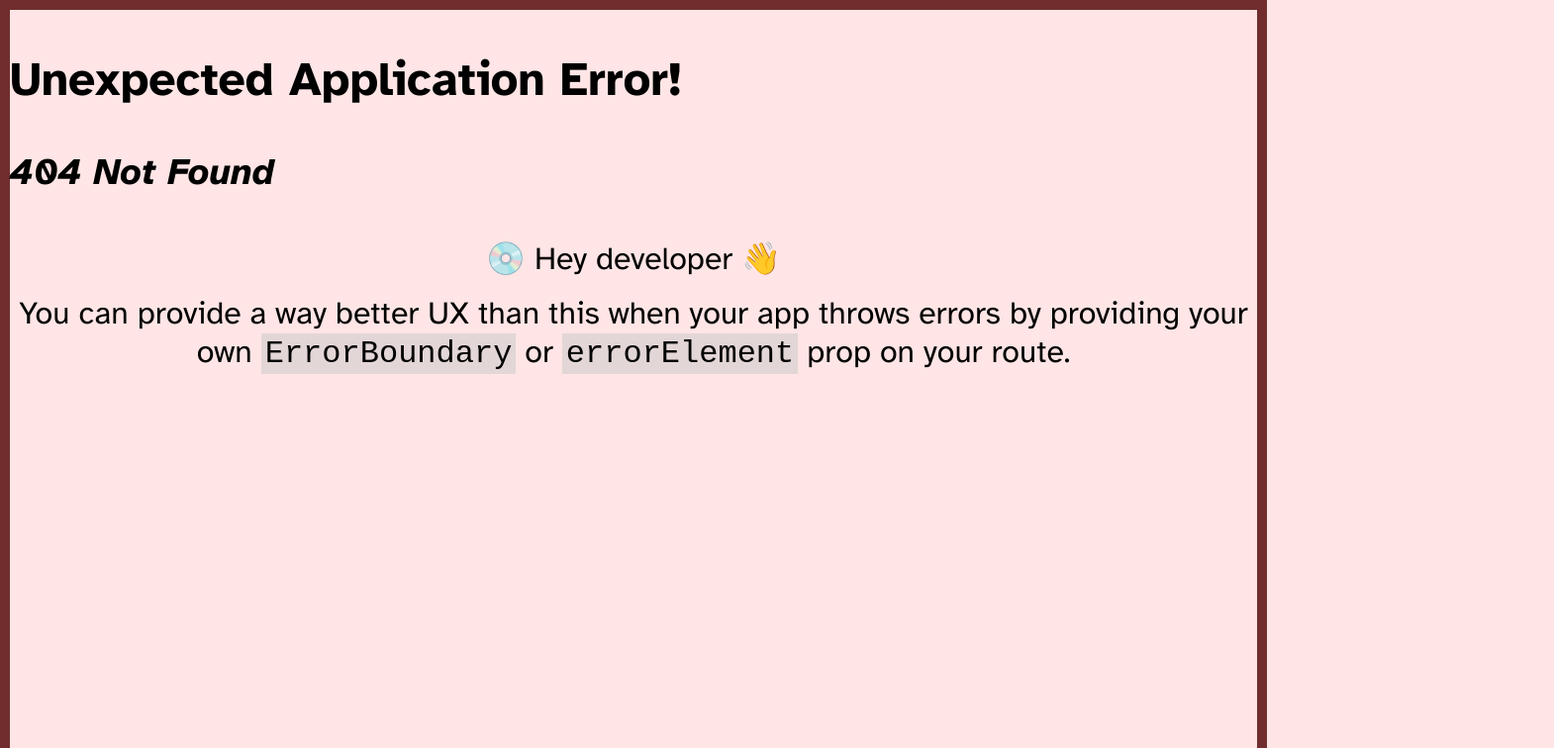
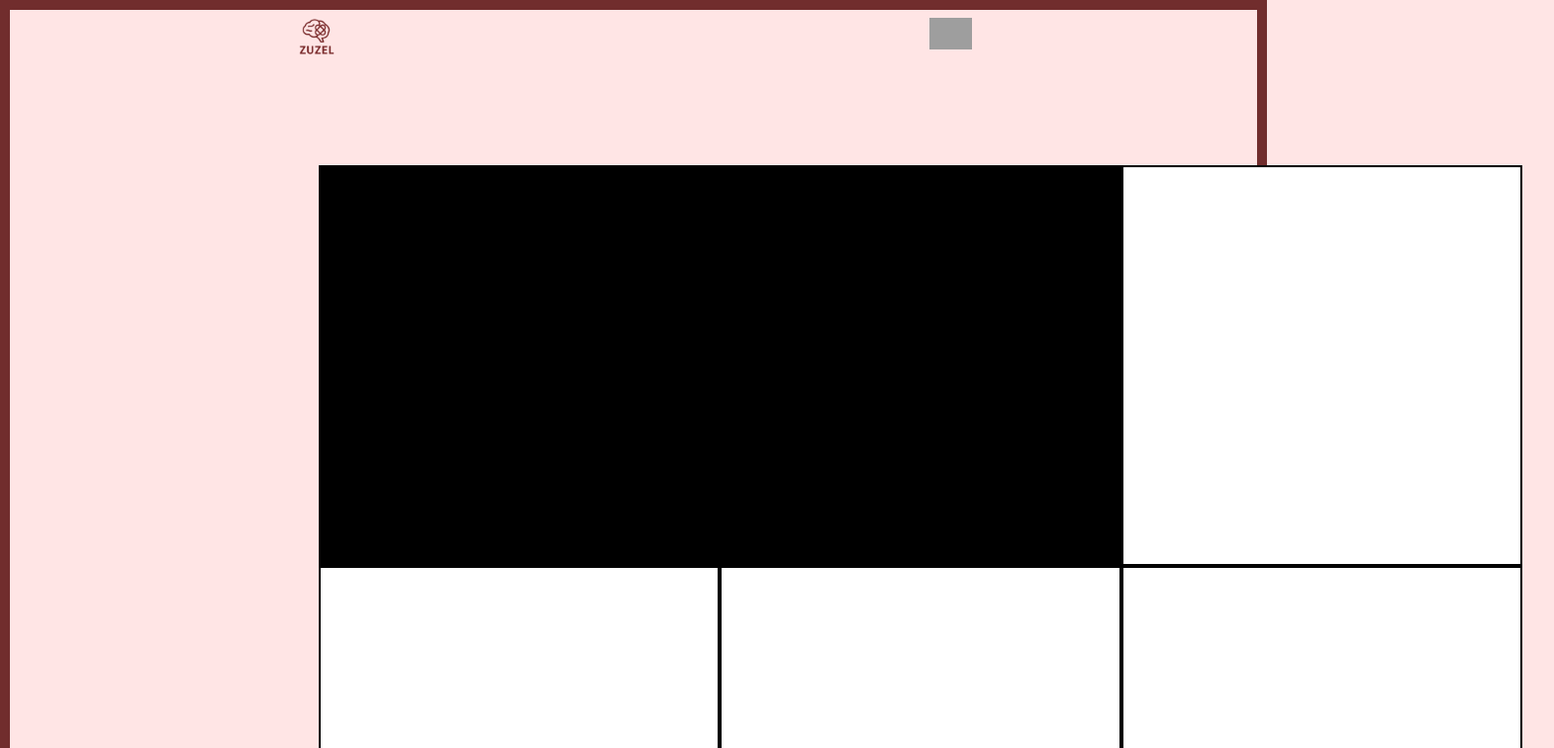
Before and after one commit to ZuskaS/Zuzel, a React (Vite) app: page /game/difficulty1 in a window 1280 px wide. Before the commit this address had no page. Shown: the top 756 px of the page at 99% size, 1570 px wide, since content can reach past the window. Built offline with nearby package versions, Linux system fonts and the light colour scheme; grey boxes are pictures that could not be loaded.

Commit message:
Vytvoření komponenty Game, která generuje náhodné číslo a vytvoření stránky Grid, která vybírá třídu pro náhodné obarvení pole

```diff
--- /dev/null
+++ b/src/Components/App/App.css
@@ -0,0 +1,4 @@
+
+.app {
+    width: 100%;
+}
--- a/src/Components/App/App.jsx
+++ b/src/Components/App/App.jsx
@@ -1,8 +1,10 @@
 import { Outlet } from 'react-router-dom';
 import { Header } from '../Header/Header';
+import './App.css'
+
 export const App = () => (
-    <>
+    <div className='app'>
         <Header />
         <Outlet />
-    </>
+    </div>
 );
--- a/src/Components/Grid/Grid.css
+++ b/src/Components/Grid/Grid.css
@@ -1,7 +1,8 @@
 .grid {
     display: grid;
-
+    width:100vw;
     margin: 2rem auto;
+    padding:1rem;
 }
 
 .cell {
@@ -9,3 +10,7 @@
     border: 2px solid black;
     aspect-ratio: 1 / 1;
 }
+
+.selected {
+     background-color: black;
+}
--- a/src/Components/Grid/Grid.jsx
+++ b/src/Components/Grid/Grid.jsx
@@ -1,11 +1,11 @@
 import './Grid.css'
 
-export const Grid = ({size}) => {
+export const Grid = ({size, numbers}) => {
     return (
-        <div className='grid'style={{gridTemplateColumns: `repeat(${size}, 1fr)`, gridTemplateRows: `repeat(${size}, 1fr)`}}
+        <div className='grid' style={{gridTemplateColumns: `repeat(${size}, 1fr)`, gridTemplateRows: `repeat(${size}, 1fr)`}}
     >
             {Array.from({ length: size * size }, (_, index) => (
-                <div className="cell" key={index}>
+                <div className={`cell ${numbers.includes(index) ? 'selected' : '' }`} key={index} >
                 </div>
             ))}
         </div>
--- a/src/pages/DifficultySelectionsPage/DifficultySelectionsPage.jsx
+++ b/src/pages/DifficultySelectionsPage/DifficultySelectionsPage.jsx
@@ -9,19 +9,19 @@ export const DifficultySelectionsPage = () => {
         <p>Vyberte svoji úroveň</p>
       </PageTitle>
 
-      <Link to="/memory">
+      <Link to='/game/difficulty1'>
         <Button text="Začátečník" position="center" />
       </Link>
 
-      <Link to="/memory">
+      <Link to='/game/difficulty2'>
         <Button text="Mírně pokročilý" position="center" />
       </Link>
 
-      <Link to="/memory">
+      <Link to='/game/difficulty3'>
         <Button text="Pokročilý" position="center" />
       </Link>
 
-      <Link to="/memory">
+      <Link to='/game/difficulty4'>
         <Button text="Expert" position="center" />
       </Link>
     </>
--- /dev/null
+++ b/src/pages/GamePage/GamePage.jsx
@@ -0,0 +1,32 @@
+import { useEffect, useState } from 'react';
+import { Grid } from '../../Components/Grid/Grid';
+
+const GenerateRandomNumbers = (count, size) => {
+
+  const result = [];
+
+  while (result.length < count) {
+    const RandomNumber = Math.floor(Math.random() * (size * size))
+    if (!result.includes(RandomNumber)) {
+      result.push(RandomNumber)
+    }
+  }
+  return result
+}
+
+export const GamePage = ({ size }) => {
+  const [generateNumbers, setGenerateNumbers] = useState([])
+
+  useEffect(() => {
+    const RandomNumbers= GenerateRandomNumbers(2, size)
+    setGenerateNumbers(RandomNumbers)
+  },
+    [])
+
+console.log(generateNumbers)
+  return (
+    <div className="container">
+      <Grid size={size} numbers={generateNumbers}/>
+    </div>
+  );
+};
```
Also changed, not shown: src/index.jsx (+17 -12 lines), src/pages/GamePage/GamePage.css (added).
